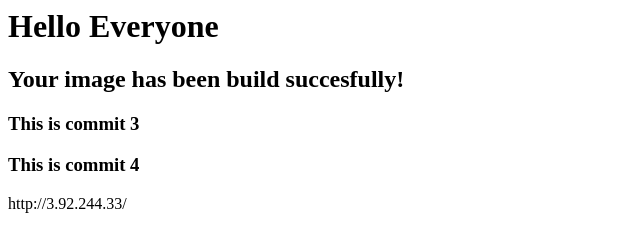
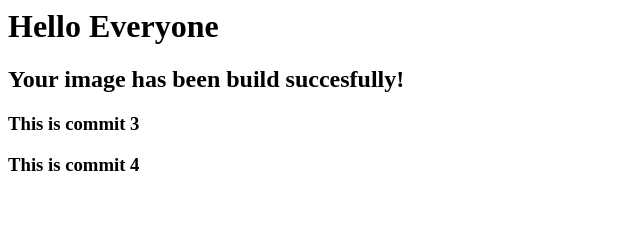
Before and after one commit to saroj2710/docker-jenkins, a plain HTML site: page index.html in a window 1280 px wide. Shown: the whole page, without its empty margins (0-640 px from the left). Drawn offline with Linux system fonts and the light colour scheme.

Commit message:
Update index.html

```diff
--- a/index.html
+++ b/index.html
@@ -2,4 +2,3 @@
 <h2>Your image has been build succesfully!</h2>
 <h3>This is commit 3 </h3>
 <h3>This is commit 4 </h3>
-http://3.92.244.33/
```
